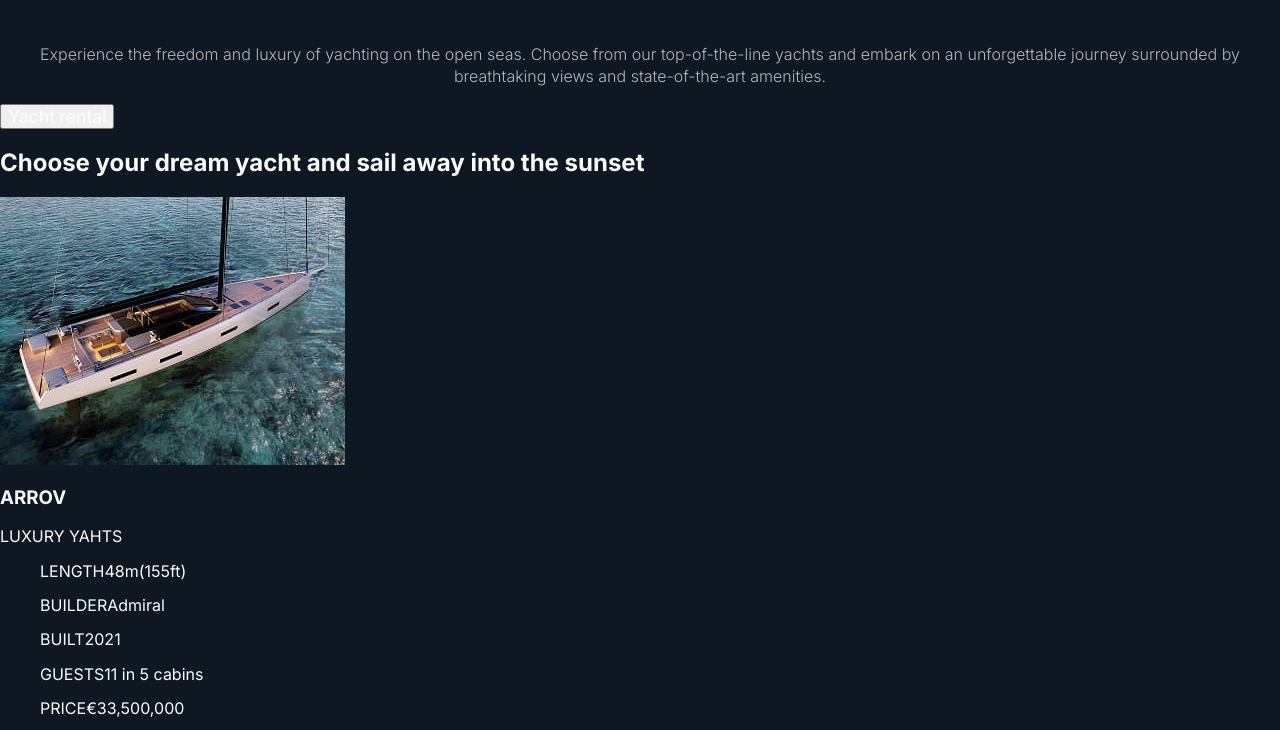
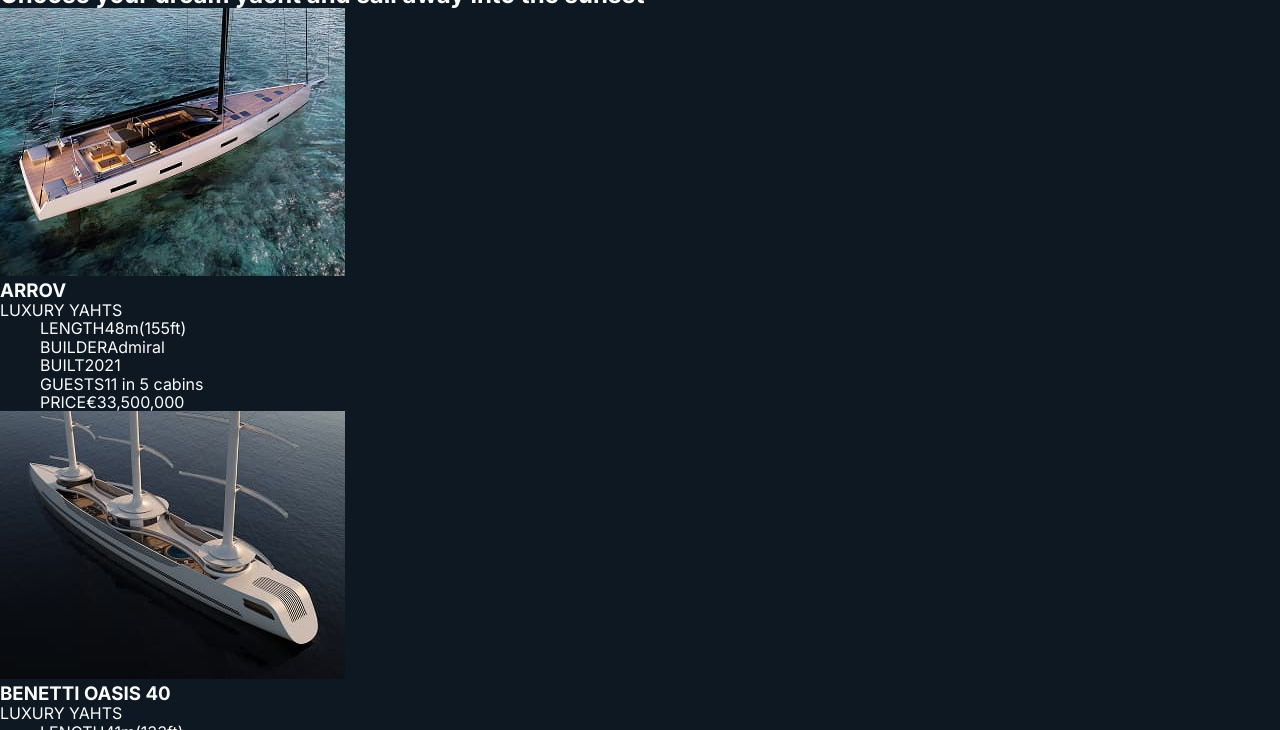
Before and after one commit to tskitsune/blended_1_html-css, a website built with Vite: page src/index.html in a window 1280 px wide. Shown: the part 303-1033 px from the top of the page. Built offline with nearby package versions, Linux system fonts and the light colour scheme.

Commit message:
reset styles

```diff
--- a/src/css/common.css
+++ b/src/css/common.css
@@ -11,15 +11,26 @@
   color: currentColor;
 }
 
+p {
+  margin: 0;
+}
+
+h1,h2,h3,h4,h5,h6 {
+  margin: 0;
+}
+
 ul,
 ol {
   list-style-type: none;
+  margin: 0;
 }
 
 button {
   cursor: pointer;
 }
 
+
+/* Загальнi класси */
 .container {
   width: 1180px;
   padding: 0 50px;
```
